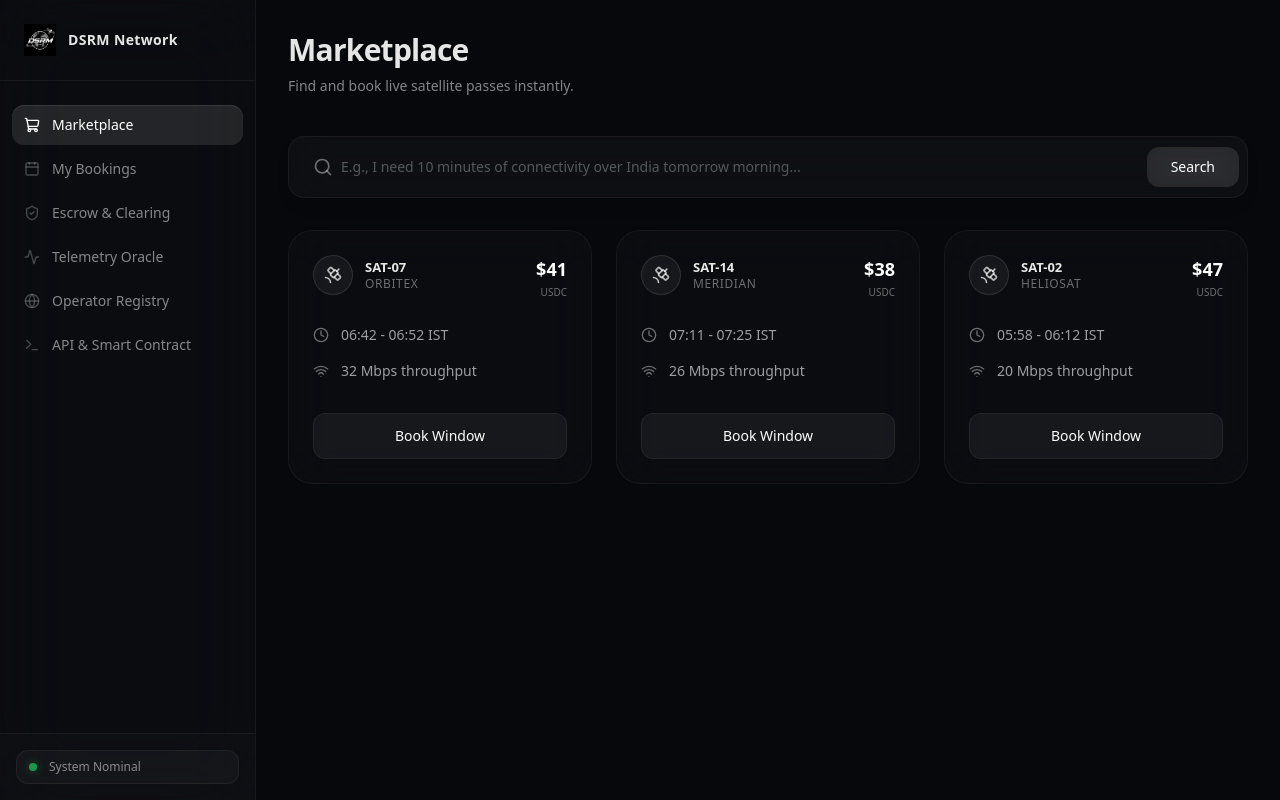
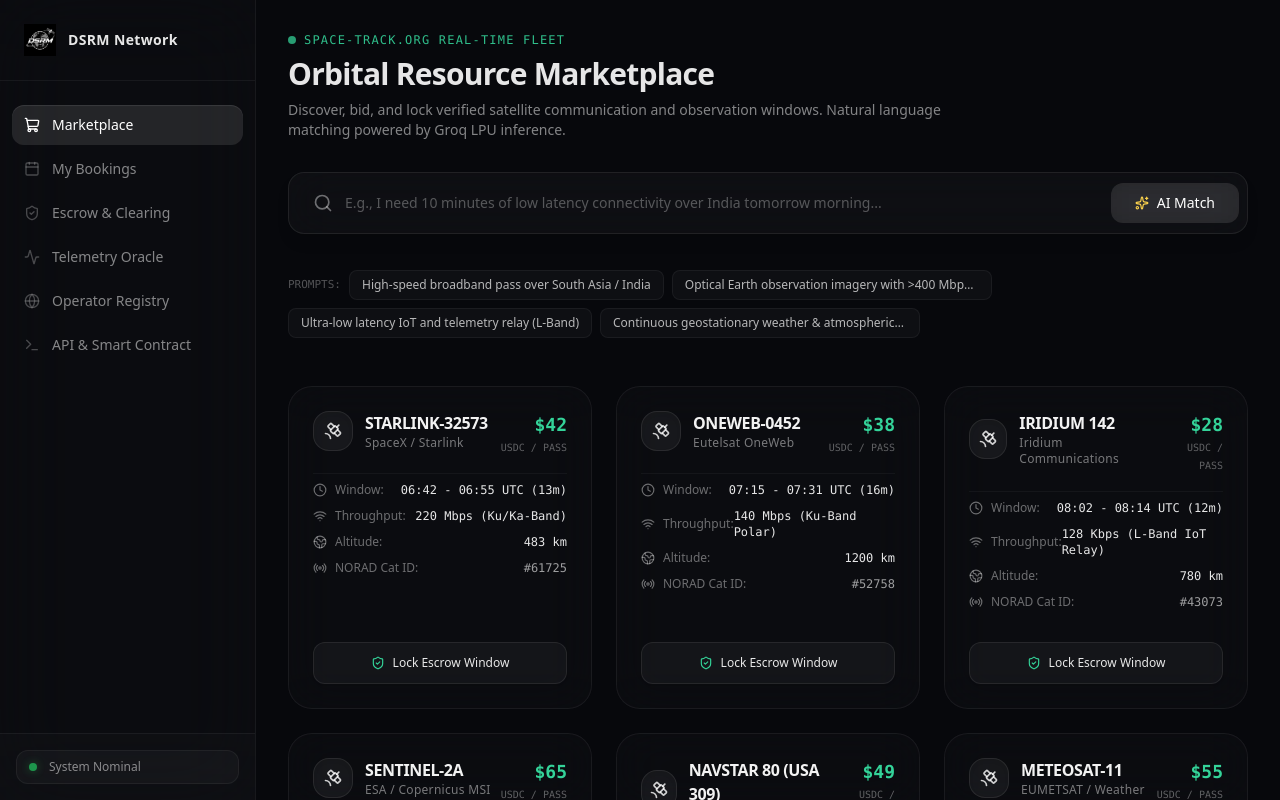
Before and after one commit to eternallytanuj-hub/DSRM, a Next.js app: page /marketplace in a window 1280 px wide. Built offline with nearby package versions, Linux system fonts and the light colour scheme; no server answers.

Commit message:
Integrate Groq AI natural language search with Space-Track satellite fleet in Marketplace

```diff
--- a/src/app/(stitch)/marketplace/actions.ts
+++ b/src/app/(stitch)/marketplace/actions.ts
@@ -1,38 +1,68 @@
 'use server';
 
-export async function searchMarketplaceWithGrok(query: string, passes: any[]) {
-  const apiKey = process.env.GROK_API_KEY;
-  if (!apiKey) {
-    console.warn("GROK_API_KEY is not set. Returning all passes as fallback.");
-    return passes; // Fallback
+import { SatellitePass, DEFAULT_REAL_PASSES } from './types';
+
+export async function searchMarketplaceWithGroq(query: string, candidates: SatellitePass[] = DEFAULT_REAL_PASSES): Promise<SatellitePass[]> {
+  const apiKey = process.env.GROQ_API_KEY || process.env.GROK_API_KEY;
+
+  // Try backend AI endpoint first
+  const backendSearchUrl = process.env.NEXT_PUBLIC_SATELLITE_API_URL?.replace('/satellites', '/marketplace/search')
+    || 'https://dsrmbackend-production.up.railway.app/api/v1/marketplace/search';
+
+  try {
+    const backendRes = await fetch(backendSearchUrl, {
+      method: 'POST',
+      headers: { 'Content-Type': 'application/json' },
+      body: JSON.stringify({ query })
+    });
+    if (backendRes.ok) {
+      const data = await backendRes.json();
+      if (Array.isArray(data.passes) && data.passes.length > 0) {
+        return data.passes;
+      }
+    }
+  } catch (backendErr) {
+    // Fallback to direct Groq API call below
   }
 
-  const systemPrompt = `You are a satellite booking assistant.
-Based on the user's natural language request, return a JSON array containing the IDs of the passes that best match their criteria, ranked by relevance.
-Only return the raw JSON array of strings (e.g., ["SAT-07", "SAT-14"]) and no other text or markdown formatting.
-Available passes:
-${JSON.stringify(passes)}`;
+  if (!apiKey) {
+    console.warn("GROQ_API_KEY not configured. Falling back to semantic keyword filtering.");
+    const q = query.toLowerCase();
+    return candidates.filter(p =>
+      p.name.toLowerCase().includes(q) ||
+      p.operator.toLowerCase().includes(q) ||
+      (p.cat && p.cat.toLowerCase().includes(q)) ||
+      p.speed.toLowerCase().includes(q)
+    );
+  }
+
+  const systemPrompt = `You are DSRM's AI Orbital Matchmaker. Analyze user natural language query and recommend the most suitable satellites from the candidate list.
+Criteria to match:
+- Geographic coverage / inclination
+- Service type (broadband internet, earth observation, IoT/M2M messaging, navigation/timing, weather)
+- Bandwidth & latency
+Return ONLY a valid JSON array of objects with keys: 'id' (the candidate id) and 'reason' (a crisp 1-sentence technical explanation of why this satellite from Space-Track fits the user's mission). Example: [{"id":"STARLINK-32573","reason":"LEO 483km Ku/Ka-band provides high-bandwidth low-latency connectivity over the requested region."}]`;
 
   try {
-    const res = await fetch('https://api.x.ai/v1/chat/completions', {
+    const res = await fetch('https://api.groq.com/openai/v1/chat/completions', {
       method: 'POST',
       headers: {
         'Content-Type': 'application/json',
         'Authorization': `Bearer ${apiKey}`
       },
       body: JSON.stringify({
-        model: 'grok-beta',
+        model: 'openai/gpt-oss-120b',
         messages: [
           { role: 'system', content: systemPrompt },
-          { role: 'user', content: query }
+          { role: 'user', content: `User query: "${query}"\n\nCandidate Satellites:\n${JSON.stringify(candidates, null, 2)}` }
         ],
         temperature: 0.1
       })
     });
 
     if (!res.ok) {
-      console.error("Grok API response error:", res.status, await res.text());
-      return passes;
+      console.error("Groq API response error:", res.status, await res.text());
+      return candidates;
     }
 
     const data = await res.json();
@@ -40,14 +70,29 @@
 
     const match = content.match(/\[[\s\S]*\]/);
     if (match) {
-      const ids = JSON.parse(match[0]);
-      if (Array.isArray(ids)) {
-        return passes.filter(p => ids.includes(p.id)).sort((a, b) => ids.indexOf(a.id) - ids.indexOf(b.id));
+      const parsed: Array<{ id: string; reason?: string }> = JSON.parse(match[0]);
+      if (Array.isArray(parsed) && parsed.length > 0) {
+        const results: SatellitePass[] = [];
+        for (const item of parsed) {
+          const pass = candidates.find(p => p.id === item.id || p.name === item.id);
+          if (pass) {
+            results.push({
+              ...pass,
+              reason: item.reason
+            });
+          }
+        }
+        if (results.length > 0) {
+          return results;
+        }
       }
     }
   } catch (e) {
-    console.error("Error calling Grok API:", e);
+    console.error("Error calling Groq API:", e);
   }
 
-  return passes;
+  return candidates;
 }
+
+// Backwards compatibility alias
+export const searchMarketplaceWithGrok = searchMarketplaceWithGroq;
--- a/src/app/(stitch)/marketplace/page.tsx
+++ b/src/app/(stitch)/marketplace/page.tsx
@@ -1,110 +1,206 @@
 'use client';
 
-import React, { useState } from 'react';
-import { Search, Satellite, Clock, Wifi } from 'lucide-react';
+import React, { useState, useEffect } from 'react';
+import { Search, Satellite, Clock, Wifi, Sparkles, Radio, Globe2, ShieldCheck } from 'lucide-react';
 import { motion } from 'framer-motion';
 
-import { searchMarketplaceWithGrok } from './actions';
+import { searchMarketplaceWithGroq } from './actions';
+import { DEFAULT_REAL_PASSES, SatellitePass } from './types';
 
-const ALL_PASSES = [
-  { id: 'SAT-07', operator: 'ORBITEX', window: '06:42 - 06:52 IST', speed: '32 Mbps', price: '$41' },
-  { id: 'SAT-14', operator: 'MERIDIAN', window: '07:11 - 07:25 IST', speed: '26 Mbps', price: '$38' },
-  { id: 'SAT-02', operator: 'HELIOSAT', window: '05:58 - 06:12 IST', speed: '20 Mbps', price: '$47' },
+const SAMPLE_QUERIES = [
+  "High-speed broadband pass over South Asia / India",
+  "Optical Earth observation imagery with >400 Mbps downlink",
+  "Ultra-low latency IoT and telemetry relay (L-Band)",
+  "Continuous geostationary weather & atmospheric tracking"
 ];
 
 export default function MarketplacePage() {
   const [query, setQuery] = useState('');
   const [isSearching, setIsSearching] = useState(false);
-  const [passes, setPasses] = useState(ALL_PASSES);
+  const [passes, setPasses] = useState<SatellitePass[]>(DEFAULT_REAL_PASSES);
+  const [initialPasses, setInitialPasses] = useState<SatellitePass[]>(DEFAULT_REAL_PASSES);
 
-  const handleSearch = async (e: React.FormEvent) => {
-    e.preventDefault();
+  useEffect(() => {
+    fetch('https://dsrmbackend-production.up.railway.app/api/v1/marketplace/passes')
+      .then(res => res.ok ? res.json() : null)
+      .then(data => {
+        if (data && Array.isArray(data.passes) && data.passes.length > 0) {
+          setPasses(data.passes);
+          setInitialPasses(data.passes);
+        }
+      })
+      .catch(() => {
+        // Fallback already set to DEFAULT_REAL_PASSES
+      });
+  }, []);
 
-    if (!query.trim()) {
-      setPasses(ALL_PASSES);
+  const executeSearch = async (searchQuery: string) => {
+    if (!searchQuery.trim()) {
+      setPasses(initialPasses);
       return;
     }
 
     setIsSearching(true);
     try {
-      const results = await searchMarketplaceWithGrok(query, ALL_PASSES);
+      const results = await searchMarketplaceWithGroq(searchQuery, initialPasses);
       if (results && results.length > 0) {
         setPasses(results);
       }
     } catch (e) {
-      console.error(e);
+      console.error("Marketplace search failed:", e);
     }
     setIsSearching(false);
   };
 
+  const handleSearch = async (e: React.FormEvent) => {
+    e.preventDefault();
+    executeSearch(query);
+  };
+
+  const handleChipClick = (sample: string) => {
+    setQuery(sample);
+    executeSearch(sample);
+  };
+
   return (
-    <div className="space-y-8 animate-in fade-in duration-500">
-      <header className="mb-10">
-        <h1 className="text-3xl font-semibold tracking-tight text-white/90">Marketplace</h1>
-        <p className="text-white/50 mt-2 text-sm">Find and book live satellite passes instantly.</p>
+    <div className="space-y-8 animate-in fade-in duration-500 max-w-7xl mx-auto pb-12">
+      <header className="mb-8">
+        <div className="flex items-center gap-2 text-xs uppercase tracking-widest text-emerald-400/90 font-mono mb-2">
+          <span className="inline-block w-2 h-2 rounded-full bg-emerald-400 animate-pulse" />
+          Space-Track.org Real-Time Fleet
+        </div>
+        <h1 className="text-3xl font-semibold tracking-tight text-white/90">Orbital Resource Marketplace</h1>
+        <p className="text-white/50 mt-2 text-sm max-w-2xl">
+          Discover, bid, and lock verified satellite communication and observation windows. Natural language matching powered by Groq LPU inference.
+        </p>
       </header>
 
+      {/* Search Bar */}
       <form onSubmit={handleSearch} className="relative group">
         <div className="absolute inset-0 bg-blue-500/10 blur-xl rounded-2xl opacity-0 group-hover:opacity-100 transition-opacity duration-500" />
-        <div className="relative flex items-center bg-white/[0.03] border border-white/[0.05] rounded-2xl p-2 backdrop-blur-xl shadow-lg transition-all focus-within:border-white/20 focus-within:bg-white/[0.05]">
-          <div className="pl-4 pr-2 text-white/40">
+        <div className="relative flex items-center bg-white/[0.03] border border-white/[0.08] rounded-2xl p-2 backdrop-blur-xl shadow-lg transition-all focus-within:border-white/25 focus-within:bg-white/[0.05]">
+          <div className="pl-4 pr-3 text-white/40">
             <Search size={20} />
           </div>
           <input
             type="text"
             value={query}
             onChange={(e) => setQuery(e.target.value)}
-            placeholder="E.g., I need 10 minutes of connectivity over India tomorrow morning..."
-            className="flex-1 bg-transparent border-none outline-none text-white/90 placeholder:text-white/30 text-sm py-3"
+            placeholder="E.g., I need 10 minutes of low latency connectivity over India tomorrow morning..."
+            className="flex-1 bg-transparent border-none outline-none text-white/90 placeholder:text-white/30 text-sm py-3 font-normal"
           />
           <button
             type="submit"
             disabled={isSearching}
-            className="px-6 py-2.5 bg-white/10 hover:bg-white/20 text-white text-sm font-medium rounded-xl transition-colors backdrop-blur-md disabled:opacity-50"
+            className="px-6 py-2.5 bg-white/10 hover:bg-white/20 text-white text-sm font-medium rounded-xl transition-colors backdrop-blur-md disabled:opacity-50 flex items-center gap-2"
           >
-            {isSearching ? 'Analyzing...' : 'Search'}
+            {isSearching ? (
+              <>
+                <span className="w-3.5 h-3.5 border-2 border-white/30 border-t-white rounded-full animate-spin" />
+                <span>Matching...</span>
+              </>
+            ) : (
+              <>
+                <Sparkles size={14} className="text-amber-300" />
+                <span>AI Match</span>
+              </>
+            )}
           </button>
         </div>
       </form>
 
-      <div className="grid grid-cols-1 md:grid-cols-2 lg:grid-cols-3 gap-6">
+      {/* Example Prompt Chips */}
+      <div className="flex flex-wrap items-center gap-2 pt-1 text-xs text-white/60">
+        <span className="text-white/30 font-mono text-[11px]">PROMPTS:</span>
+        {SAMPLE_QUERIES.map((sample, idx) => (
+          <button
+            key={idx}
+            type="button"
+            onClick={() => handleChipClick(sample)}
+            className="px-3 py-1.5 rounded-lg bg-white/[0.03] hover:bg-white/[0.08] border border-white/[0.05] text-white/70 hover:text-white transition-all text-left truncate max-w-xs"
+          >
+            {sample}
+          </button>
+        ))}
+      </div>
+
+      {/* Satellite Pass Grid */}
+      <div className="grid grid-cols-1 md:grid-cols-2 lg:grid-cols-3 gap-6 pt-4">
         {passes.map((p, i) => (
           <motion.div
-            initial={{ opacity: 0, y: 20 }}
+            initial={{ opacity: 0, y: 16 }}
             animate={{ opacity: 1, y: 0 }}
-            transition={{ delay: i * 0.1 }}
+            transition={{ delay: i * 0.05, duration: 0.3 }}
             key={p.id}
-            className="bg-white/[0.02] border border-white/[0.05] rounded-3xl p-6 backdrop-blur-xl hover:bg-white/[0.04] transition-all duration-300 group"
+            className="bg-white/[0.02] border border-white/[0.06] rounded-3xl p-6 backdrop-blur-xl hover:bg-white/[0.04] transition-all duration-300 group flex flex-col justify-between"
           >
-            <div className="flex justify-between items-start mb-6">
+            <div>
+              {/* Header */}
+              <div className="flex justify-between items-start mb-4">
                 <div className="flex items-center gap-3">
-                <div className="w-10 h-10 rounded-full bg-white/[0.05] flex items-center justify-center border border-white/[0.1]">
-                  <Satellite className="text-white/70 w-5 h-5" />
+                  <div className="w-10 h-10 rounded-2xl bg-white/[0.05] flex items-center justify-center border border-white/[0.08] shadow-inner">
+                    <Satellite className="text-white/80 w-5 h-5" />
                   </div>
                   <div>
-                  <h3 className="font-semibold text-white/90">{p.id}</h3>
-                  <p className="text-xs text-white/40 uppercase tracking-wider">{p.operator}</p>
+                    <h3 className="font-semibold text-white/95 text-base tracking-tight">{p.name}</h3>
+                    <p className="text-xs text-white/45 tracking-wide">{p.operator}</p>
                   </div>
                 </div>
                 <div className="text-right">
-                <div className="text-lg font-semibold text-white">{p.price}</div>
-                <div className="text-[10px] text-white/40">USDC</div>
+                  <div className="text-lg font-semibold text-emerald-400 font-mono">{p.price}</div>
+                  <div className="text-[10px] text-white/35 font-mono">USDC / PASS</div>
                 </div>
               </div>
 
-            <div className="space-y-4">
-              <div className="flex items-center gap-3 text-sm text-white/60">
-                <Clock className="w-4 h-4 text-white/40" />
-                {p.window}
+              {/* AI Recommendation Reason */}
+              {p.reason && (
+                <div className="mb-4 p-3 rounded-2xl bg-emerald-500/[0.08] border border-emerald-500/20 text-emerald-300 text-xs leading-relaxed flex items-start gap-2">
+                  <Sparkles size={14} className="text-emerald-400 shrink-0 mt-0.5" />
+                  <span>{p.reason}</span>
                 </div>
-              <div className="flex items-center gap-3 text-sm text-white/60">
-                <Wifi className="w-4 h-4 text-white/40" />
-                {p.speed} throughput
+              )}
+
+              {/* Specs */}
+              <div className="space-y-2.5 my-4 pt-2 border-t border-white/[0.04]">
+                <div className="flex items-center justify-between text-xs text-white/70">
+                  <span className="flex items-center gap-2 text-white/40">
+                    <Clock className="w-3.5 h-3.5 text-white/40" />
+                    Window:
+                  </span>
+                  <span className="font-mono text-white/90">{p.window}</span>
+                </div>
+                <div className="flex items-center justify-between text-xs text-white/70">
+                  <span className="flex items-center gap-2 text-white/40">
+                    <Wifi className="w-3.5 h-3.5 text-white/40" />
+                    Throughput:
+                  </span>
+                  <span className="font-mono text-white/90">{p.speed}</span>
+                </div>
+                {p.alt && (
+                  <div className="flex items-center justify-between text-xs text-white/70">
+                    <span className="flex items-center gap-2 text-white/40">
+                      <Globe2 className="w-3.5 h-3.5 text-white/40" />
+                      Altitude:
+                    </span>
+                    <span className="font-mono text-white/90">{p.alt} km</span>
+                  </div>
+                )}
+                {p.noradId && (
+                  <div className="flex items-center justify-between text-xs text-white/70">
+                    <span className="flex items-center gap-2 text-white/40">
+                      <Radio className="w-3.5 h-3.5 text-white/40" />
+                      NORAD Cat ID:
+                    </span>
+                    <span className="font-mono text-white/60">#{p.noradId}</span>
+                  </div>
+                )}
               </div>
             </div>
 
-            <button className="w-full mt-8 py-3 bg-white/[0.05] hover:bg-white/[0.1] border border-white/[0.05] rounded-xl text-sm font-medium transition-all group-hover:border-white/[0.15]">
-              Book Window
+            {/* Action */}
+            <button className="w-full mt-4 py-3 bg-white/[0.04] hover:bg-white/[0.1] border border-white/[0.08] hover:border-white/20 rounded-xl text-xs font-medium text-white/90 hover:text-white transition-all flex items-center justify-center gap-2 shadow-sm">
+              <ShieldCheck size={14} className="text-emerald-400" />
+              <span>Lock Escrow Window</span>
             </button>
           </motion.div>
         ))}
--- /dev/null
+++ b/src/app/(stitch)/marketplace/types.ts
@@ -0,0 +1,24 @@
+export interface SatellitePass {
+  id: string;
+  noradId?: number;
+  name: string;
+  operator: string;
+  cat?: string;
+  alt?: number | string;
+  speed: string;
+  window: string;
+  price: string;
+  reason?: string;
+}
+
+export const DEFAULT_REAL_PASSES: SatellitePass[] = [
+  { id: 'STARLINK-32573', noradId: 61725, name: 'STARLINK-32573', operator: 'SpaceX / Starlink', cat: 'starlink', alt: 483, speed: '220 Mbps (Ku/Ka-Band)', window: '06:42 - 06:55 UTC (13m)', price: '$42' },
+  { id: 'ONEWEB-0452', noradId: 52758, name: 'ONEWEB-0452', operator: 'Eutelsat OneWeb', cat: 'oneweb', alt: 1200, speed: '140 Mbps (Ku-Band Polar)', window: '07:15 - 07:31 UTC (16m)', price: '$38' },
+  { id: 'IRIDIUM-142', noradId: 43073, name: 'IRIDIUM 142', operator: 'Iridium Communications', cat: 'iridium', alt: 780, speed: '128 Kbps (L-Band IoT Relay)', window: '08:02 - 08:14 UTC (12m)', price: '$28' },
+  { id: 'SENTINEL-2A', noradId: 40697, name: 'SENTINEL-2A', operator: 'ESA / Copernicus MSI', cat: 'earth', alt: 786, speed: '600 Mbps (X-Band Optical)', window: '09:30 - 09:44 UTC (14m)', price: '$65' },
+  { id: 'NAVSTAR-80', noradId: 46826, name: 'NAVSTAR 80 (USA 309)', operator: 'US Space Force / GPS', cat: 'gps', alt: 20200, speed: 'L1/L2 Attestation Beacon', window: '10:00 - 10:45 UTC (45m)', price: '$49' },
+  { id: 'METEOSAT-11', noradId: 40732, name: 'METEOSAT-11', operator: 'EUMETSAT / Weather', cat: 'weather', alt: 35786, speed: '45 Mbps (HRIT Continuous)', window: 'GEO Stationary 24/7', price: '$55' },
+  { id: 'STARLINK-32478', noradId: 61726, name: 'STARLINK-32478', operator: 'SpaceX / Starlink', cat: 'starlink', alt: 483, speed: '195 Mbps (Ku-Band LEO)', window: '11:10 - 11:22 UTC (12m)', price: '$40' },
+  { id: 'ONEWEB-0182', noradId: 47942, name: 'ONEWEB-0182', operator: 'Eutelsat OneWeb', cat: 'oneweb', alt: 1200, speed: '125 Mbps (Ku-Band)', window: '12:05 - 12:20 UTC (15m)', price: '$36' },
+  { id: 'LANDSAT-9', noradId: 49260, name: 'LANDSAT 9', operator: 'NASA / USGS OLI-2', cat: 'earth', alt: 705, speed: '384 Mbps (X-Band Multispectral)', window: '13:14 - 13:28 UTC (14m)', price: '$58' }
+];
```
Also changed, not shown: 2 other files (tests, documents, lock files or other folders). Lines whose indentation alone changed are shown as unchanged.
